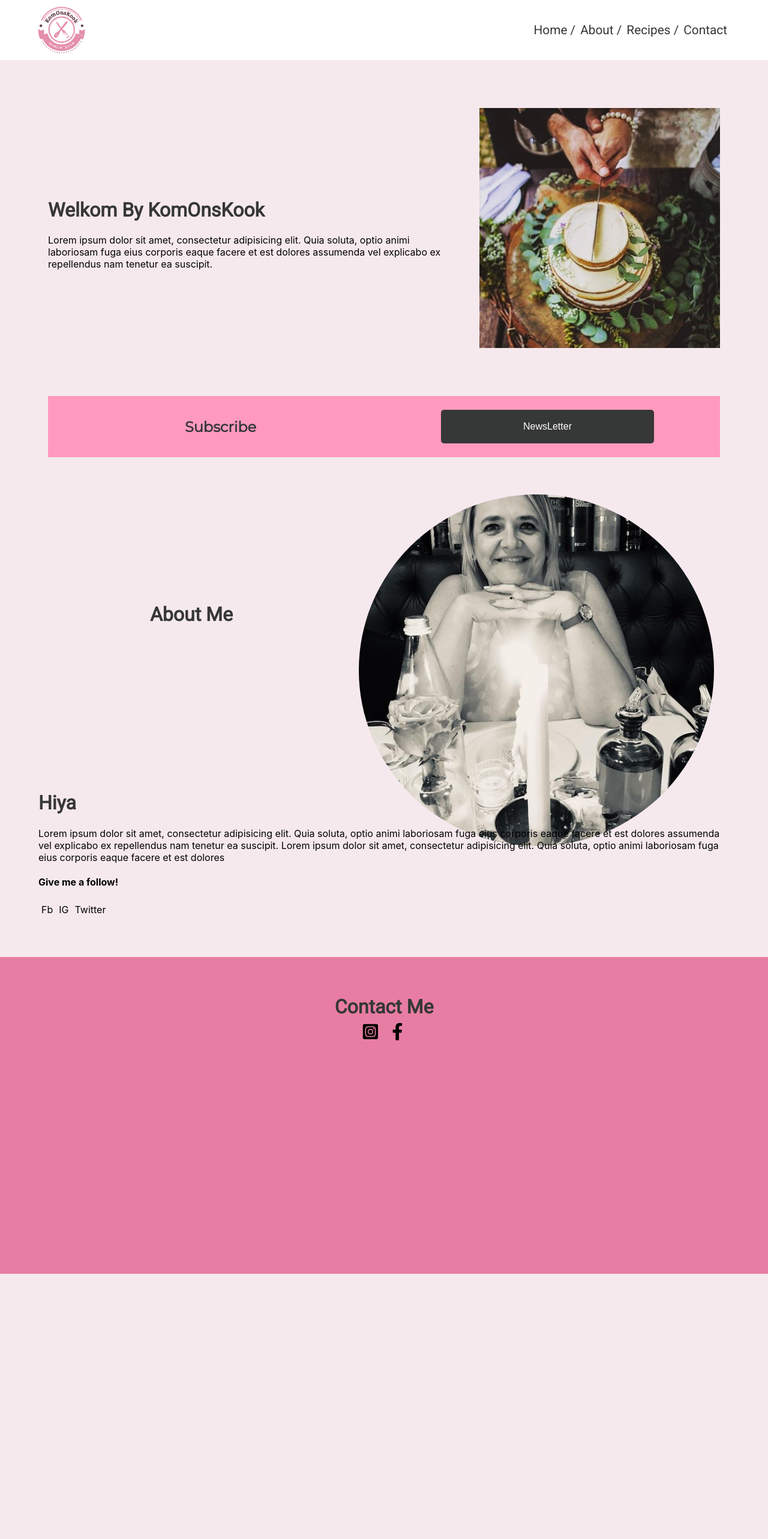
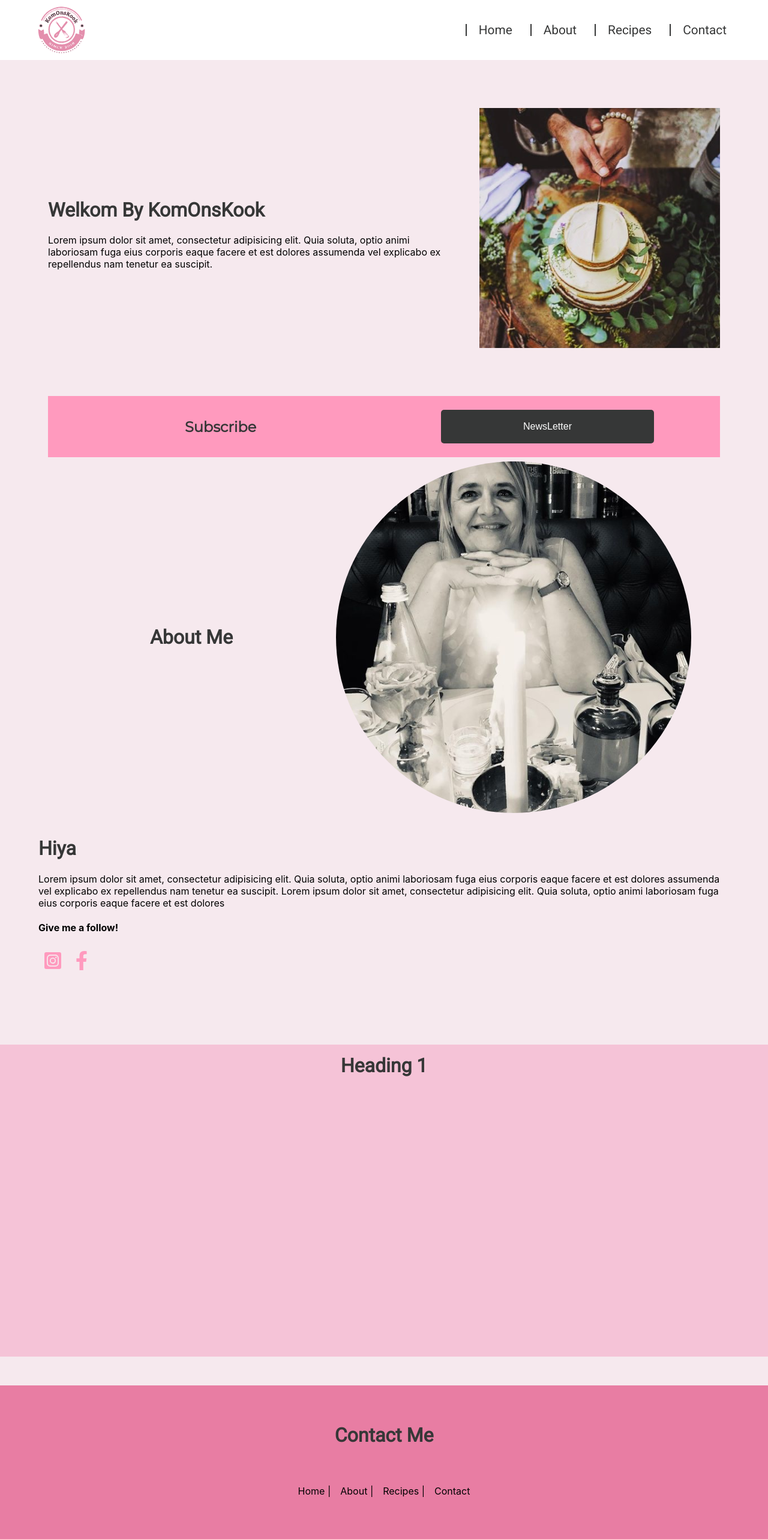
Before and after one commit to Cosmic-Chimp/kokv2, a React (Create React App) app: page / in a window 1280 px wide. Shown: the top 2565 px of the page at 60% size. Before the commit the page ends 2123 px from the top, so only its background shows below. Built offline with nearby package versions, Linux system fonts and the light colour scheme.

Commit message:
thursday changes

```diff
--- a/src/App.css
+++ b/src/App.css
@@ -9,14 +9,6 @@ h2 {
   font-family: "Montserrat";
   color: #363737;
 }
-/*
-.introImg {
-  object-fit: contain;
-  height: 100%;
-  width: 100%;
-  box-shadow: 50px#363737;
-  /* border-radius: 5rem; */
-/* } */
 
 .subButton {
   height: 3.5rem;
@@ -33,16 +25,3 @@ h2 {
   color: #363737;
   scale: 1.05;
 }
-
-/* remember to remove this styling and replace it with a component within abtv2styled file  */
-.contain {
-  display: flex;
-  justify-content: flex-start;
-  align-items: flex-start;
-  width: 100%;
-}
-
-.items {
-  /* flex: 1; */
-  margin: 5px;
-}
--- a/src/App.js
+++ b/src/App.js
@@ -1,25 +1,28 @@
 import React from "react";
-import { BrowserRouter as Router, Switch } from "react-router-dom";
+import { BrowserRouter as Router, Switch, Route } from "react-router-dom";
 import "./App.css";
 import Banner from "./components/Banner/Banner";
 import Home from "./pages/index";
 import CTA from "./components/CTA/CTA";
 // import About from "./components/About/About";
 import AbtV2 from "./components/Abtv2/Abtv2";
+import Posts from "./components/Posts/Posts";
 import Footer from "./components/Footer/Footer";
 function App() {
   return (
     <>
       <Router>
         {/* <Switch> */}
-        <Home path="home" component={Home} exact />
+        {/* <Route exact path="/"> */}
+        <Home />
+        {/* </Route> */}
         {/* </Switch> */}
         <Banner />
         <CTA></CTA>
         <br />
         <AbtV2></AbtV2>
-        {/* <h1 className="aboutHeader">HEADING 1</h1> */}
         {/* <About /> */}
+        <Posts />
         <Footer />
       </Router>
     </>
--- a/src/components/Abtv2/Abtv2.js
+++ b/src/components/Abtv2/Abtv2.js
@@ -5,6 +5,8 @@ import {
   RightImgDiv,
   LeftWrapper,
   AbtPar,
+  IgIcon,
+  FbIcon,
 } from "./Abtv2Styled";
 
 const AbtV2 = () => {
@@ -36,11 +38,13 @@ const AbtV2 = () => {
 
         {/* insert icons to socials here */}
         <h4>Give me a follow!</h4>
-        <div className="contain">
+        <IgIcon />
+        <FbIcon />
+        {/* <div className="contain">
           <div className="items">Fb</div>
           <div className="items">IG</div>
           <div className="items">Twitter</div>
-        </div>
+        </div> */}
       </AbtPar>
     </>
   );
--- a/src/components/Abtv2/Abtv2Styled.js
+++ b/src/components/Abtv2/Abtv2Styled.js
@@ -1,15 +1,22 @@
 import styled from "styled-components";
 import abtPic from "../assets/biopic.png";
+import { FaInstagramSquare, FaFacebookF } from "react-icons/fa";
+
 export const OuterDiv = styled.div`
   display: flex;
+  /* justify-content: center; */
   height: 50vh;
   width: auto;
   padding: 5rem;
+  /* flex-direction: row-reverse; */
   padding-top: 2rem !important;
   padding-bottom: 0px !important;
-  margin: 10px;
+  /* margin: 2rem; */
   @media all and (max-width: 480px) {
     flex-direction: column;
+  }
+  @media all and (min-width: 1280px) {
+    margin: 3rem;
   }
 `;
 
@@ -49,7 +56,10 @@ export const RightImgDiv = styled.img.attrs({
   flex: 1;
   object-fit: contain;
   border-radius: 50%;
-  /* box-shadow: 0px 0px 50px 5px grey; */
+  display: flex;
+  justify-self: center;
+  align-self: center;
+  /* box-shadow: 0px 0px 30px 5px whitesmoke; */
 `;
 
 export const AbtPar = styled.div`
@@ -60,3 +70,24 @@ export const AbtPar = styled.div`
 
 // export const IconContainer = styled.div``;
 // export const Icon = styled(FaBars)`` this will be the icon 4 socials
+
+export const IgIcon = styled(FaInstagramSquare)`
+  padding: 0.5rem;
+  font-size: 2rem;
+  cursor: pointer;
+  color: #ff9abe;
+  &:hover {
+    box-shadow: 1px 1px 4px black;
+    border-radius: 5%;
+  }
+`;
+export const FbIcon = styled(FaFacebookF)`
+  padding: 0.5rem;
+  font-size: 2rem;
+  cursor: pointer;
+  color: #ff9abe;
+  &:hover {
+    box-shadow: 1px 1px 4px black;
+    border-radius: 5%;
+  }
+`;
--- a/src/components/Footer/Footer.js
+++ b/src/components/Footer/Footer.js
@@ -6,12 +6,26 @@ import {
   FbIcon,
   // MailIcon,
   IconDiv,
+  // FooterLink,
+  LinkDiv,
+  Li,
 } from "./FooterStyled";
 const Footer = () => {
   return (
     <>
       <BgContainer>
         <FooterH1>Contact Me</FooterH1>
+        <LinkDiv>
+          {/* <FooterLink to="/">Home</FooterLink>
+          <FooterLink to="/about">About</FooterLink>
+          <FooterLink to="/recipes">Recipes</FooterLink>
+          <FooterLink to="/contact">Contact</FooterLink> */}
+          <Li>Home |</Li>
+          <Li>About |</Li>
+          <Li>Recipes |</Li>
+          <Li>Contact </Li>
+        </LinkDiv>
+
         <IconDiv>
           <IgIcon />
           <FbIcon />
--- a/src/components/Footer/FooterStyled.js
+++ b/src/components/Footer/FooterStyled.js
@@ -3,10 +3,11 @@ import styled from "styled-components";
 //  ask Chris/Matt about how to change the img relative
 // to what my mom post via admin pannel
 import { FaInstagramSquare, FaFacebookF } from "react-icons/fa";
+import { NavLink as Link } from "react-router-dom";
 
 export const BgContainer = styled.div`
   width: auto;
-  height: 50vh;
+  height: fit-content;
   background-color: #e87da3;
   display: flex;
   padding: 5%;
@@ -22,12 +23,41 @@ export const IconDiv = styled.div`
 `;
 export const IgIcon = styled(FaInstagramSquare)`
   padding: 0.5rem;
-  font-size: 1.8rem;
+  font-size: 2rem;
   cursor: pointer;
+  color: #f6e9ee;
 `;
 export const FbIcon = styled(FaFacebookF)`
   padding: 0.5rem;
-  font-size: 1.8rem;
+  font-size: 2rem;
   cursor: pointer;
+  color: #f6e9ee;
 `;
 // export const MailIcon = styled(AiOutlineMail)``;
+
+export const LinkDiv = styled.div`
+  height: fit-content;
+  width: 100%;
+  display: flex;
+  justify-content: center;
+  align-items: center;
+`;
+export const FooterLink = styled(Link)`
+  color: #363737;
+  display: flex;
+  align-items: center;
+  text-decoration: none;
+  padding: 0 0.25rem;
+  height: 100%;
+  cursor: pointer;
+  font-family: "Roboto";
+  font-size: 1.3rem;
+
+  &.active {
+    color: #e87da3;
+  }
+`;
+export const Li = styled.a`
+  padding: 8px;
+  margin: 3.5rem 0px;
+`;
--- a/src/components/Navbar/NavbarElements.js
+++ b/src/components/Navbar/NavbarElements.js
@@ -31,12 +31,27 @@ export const NavLink = styled(Link)`
   display: flex;
   align-items: center;
   text-decoration: none;
-  padding: 0 0.25rem;
+  /* padding: 0 0.25rem; */
   height: 100%;
   cursor: pointer;
   font-family: "Roboto";
   font-size: 1.3rem;
-
+  /* border-top: 2px solid black;
+  border-bottom: 2px solid black; */
+  padding: 0px 5px;
+  &:before {
+    content: "";
+    background: #363737;
+    margin: 20px;
+    height: 1em;
+    width: 2px;
+    &:active {
+      background: #e87da3;
+    }
+  }
+  &:hover {
+    text-decoration: underline black 5%;
+  }
   &.active {
     color: #e87da3;
   }
--- a/src/components/Navbar/index.js
+++ b/src/components/Navbar/index.js
@@ -9,15 +9,15 @@ const Navbar = ({ toggle }) => {
         <Bars onClick={toggle} />
         <NavMenu>
           <NavLink to="/home" activeStyle>
-            Home /
+            Home
           </NavLink>
           <NavLink to="/about" activeStyle>
-            About /
+            About
           </NavLink>
           <NavLink to="/recipes" activeStyle>
-            Recipes /
+            Recipes
           </NavLink>
-          <NavLink to="/contact" activeStyle>
+          <NavLink classname="exclude" to="/contact" activeStyle>
             Contact
           </NavLink>
         </NavMenu>
--- /dev/null
+++ b/src/components/Posts/Posts.js
@@ -0,0 +1,14 @@
+import React from "react";
+import { PinkBg, RecipeH1 } from "./PostsStyled";
+
+const Posts = () => {
+  return (
+    <>
+      <PinkBg>
+        <RecipeH1>Heading 1</RecipeH1>
+      </PinkBg>
+    </>
+  );
+};
+
+export default Posts;
--- /dev/null
+++ b/src/components/Posts/PostsStyled.js
@@ -0,0 +1,20 @@
+import styled from "styled-components";
+/// this is hardcoded for testing purposes//
+/// will have to refactor so that img src etc is changed
+/// relative to what adminuploads from admin pannel///
+
+// container for posts//
+export const PinkBg = styled.div`
+  width: 100%;
+  height: 65vh;
+  background-color: #f5c3d7;
+  margin: 3rem 0px;
+`;
+
+export const RecipeH1 = styled.h1`
+  display: flex;
+  align-content: center;
+  justify-content: center;
+  padding: 0.5em;
+`;
+export const Items = styled.div``;
--- a/src/components/SideBar/SideBarElements.js
+++ b/src/components/SideBar/SideBarElements.js
@@ -58,7 +58,7 @@ export const SidebarMenu = styled.ul`
   text-align: center;
   /* margin: 5rem; */
   /* row-gap: 5rem; */
-  @media screen and (max-width: 480px) {
+  @media screen and (max-width: 667px) {
     grid-template-rows: repeat(6, 60px);
   }
 `;
--- a/src/components/SideBar/index.js
+++ b/src/components/SideBar/index.js
@@ -7,7 +7,7 @@ import {
   SidebarLink,
   SidebarMenu,
 } from "./SideBarElements";
-
+// import Home from "../../pages/index";
 const SideBar = ({ toggle, isOpen }) => {
   return (
     <SideBarContainer isOpen={isOpen} onClick={toggle}>
@@ -16,6 +16,9 @@ const SideBar = ({ toggle, isOpen }) => {
       </Icon>
       <SidebarWrapper>
         <SidebarMenu>
+          <SidebarLink to="/" onClick={toggle}>
+            Home
+          </SidebarLink>
           <SidebarLink to="/about" onClick={toggle}>
             About
           </SidebarLink>
```
